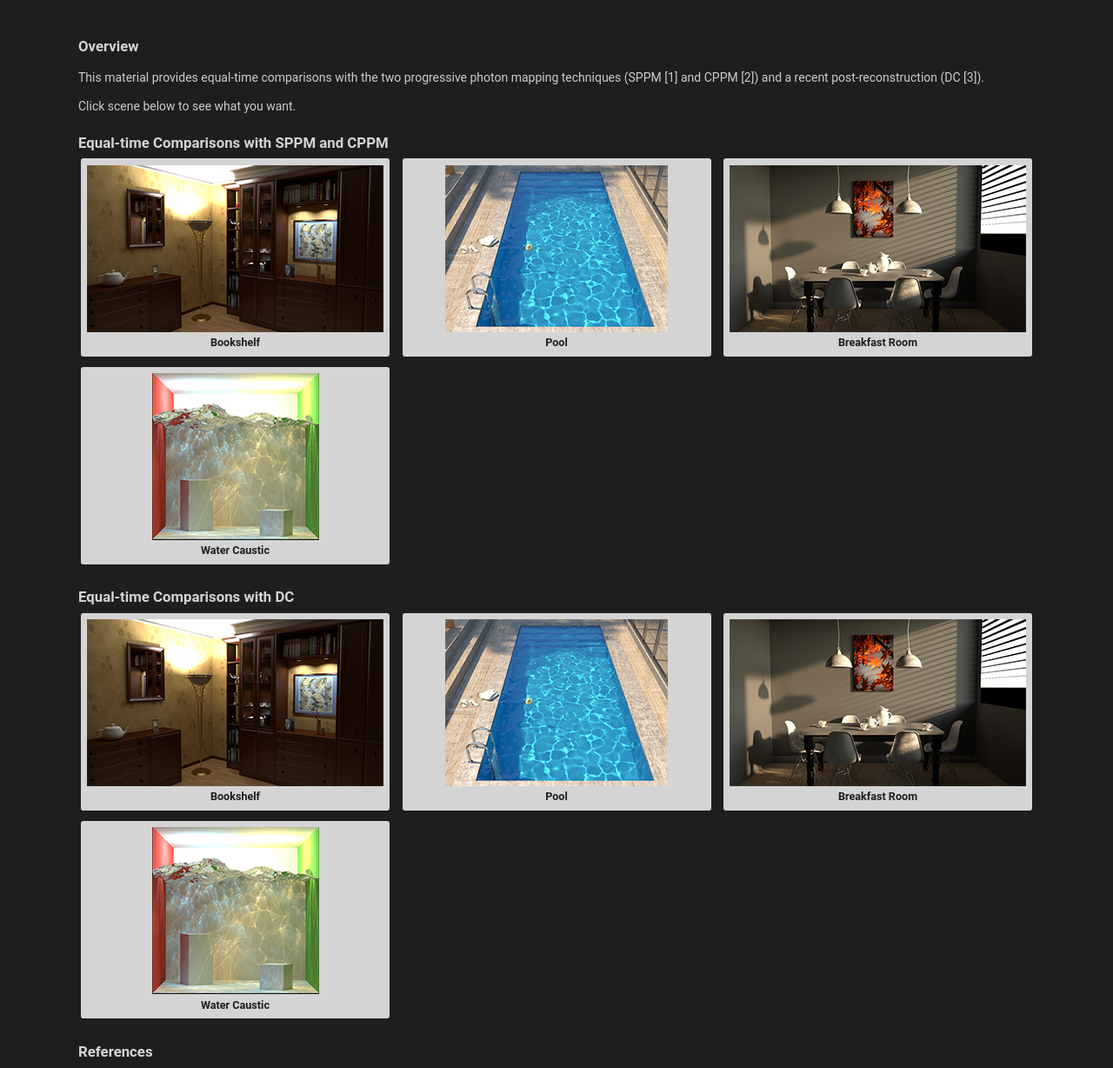
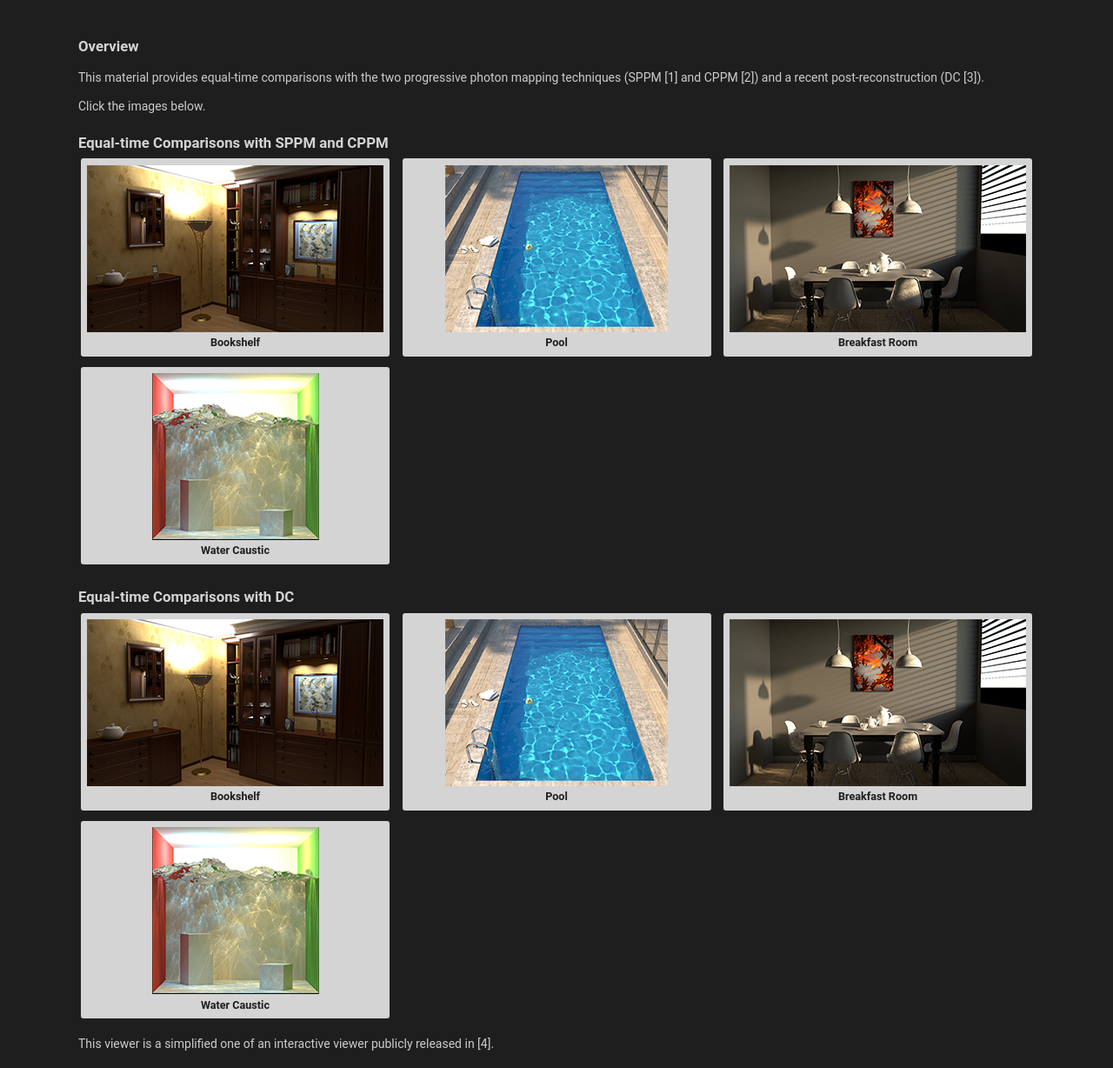
Before and after one commit to CGLab-GIST/consistent-recon-viewer, a plain HTML site: page index.html in a window 1280 px wide. Shown: the part 161-1389 px from the top of the page at 87% size. Drawn offline with Linux system fonts and the light colour scheme.

Commit message:
Refer the original repository of this viewer

```diff
--- a/index.html
+++ b/index.html
@@ -29,7 +29,7 @@
             recent post-reconstruction (DC [3]).
         </p>
         <p>
-            Click scene below to see what you want.
+            Click the images below.
         </p>
         <h2>
             Equal-time Comparisons with SPPM and CPPM
@@ -98,6 +98,10 @@
             </div>
         </div>
 
+        <p>
+            This viewer is a simplified one of an interactive viewer publicly released in [4].
+        </p>
+
         <h2>
             References
         </h2>
@@ -110,8 +114,8 @@
             pages.<br>
             [3] Jonghee Back, Binh-Son Hua, Toshiya Hachisuka, and Bochang Moon. 2020. Deep combiner for independent and
             correlated pixel estimates. <i>ACM Trans. Graph.</i> 39, 6, Article 242 (December 2020), 12 pages.<br>
+            [4] Joey Litalien, interactive-viewer, GitHub repository, https://github.com/joeylitalien/interactive-viewer
         </p>
-
     </div>
 </body>
 
```
